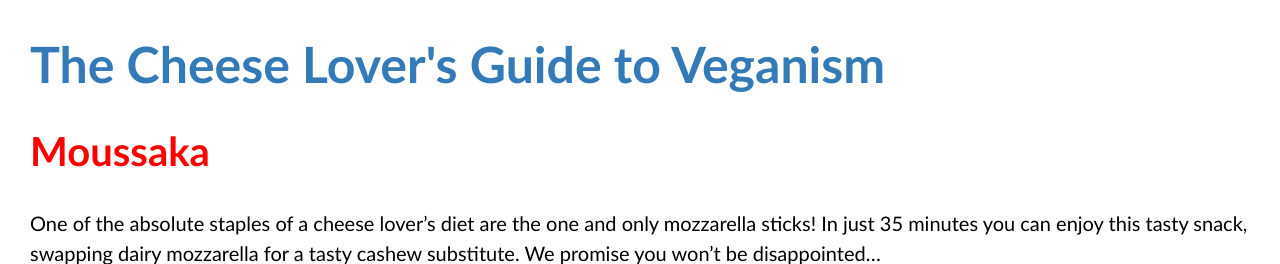
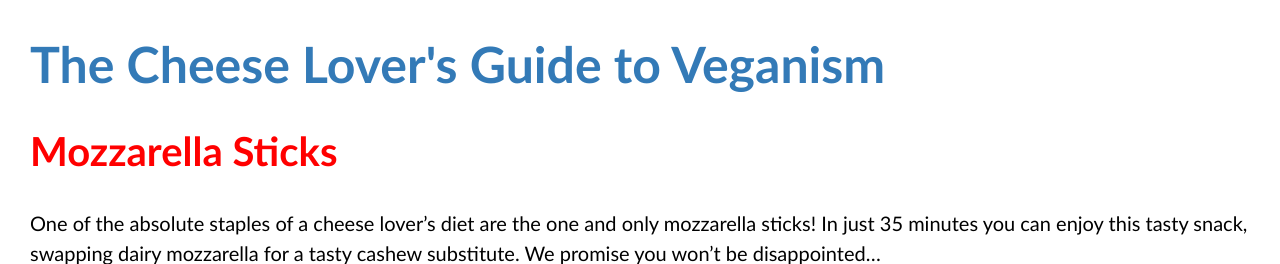
Before and after one commit to SimmsSays/simmssays.github.io, a Jekyll site: the page built from _recipes/recipe1.markdown, in a window 1280 px wide and 900 px high, cut to the strip 0-264 px from the top of the window. Built offline with Jekyll 4.4.1, drawn with Linux system fonts in a browser that asks for light colours.

Commit message:
updated title

```diff
--- a/_recipes/recipe1.markdown
+++ b/_recipes/recipe1.markdown
@@ -1,6 +1,6 @@
 ---
 layout: recipe
-title: Moussaka
+title: Mozzarella Sticks
 date: 2019-10-19
 excerpt_separator: <!--more-->
 published: true
@@ -17,7 +17,7 @@ One of the absolute staples of a cheese lover's diet are the one and only mozzar
 
 <!--more-->
 
-[![Moussaka](/_uploads/moussaka.jpg)](/_uploads/moussaka.jpg)
+[![Mozzarella Sticks](/_uploads/MozzarellaSticks.jpg)](/_uploads/MozzarellaSticks.jpg)
 
 ## Makes 11-12 sticks
 ## Prep Time: 30 minutes
```
